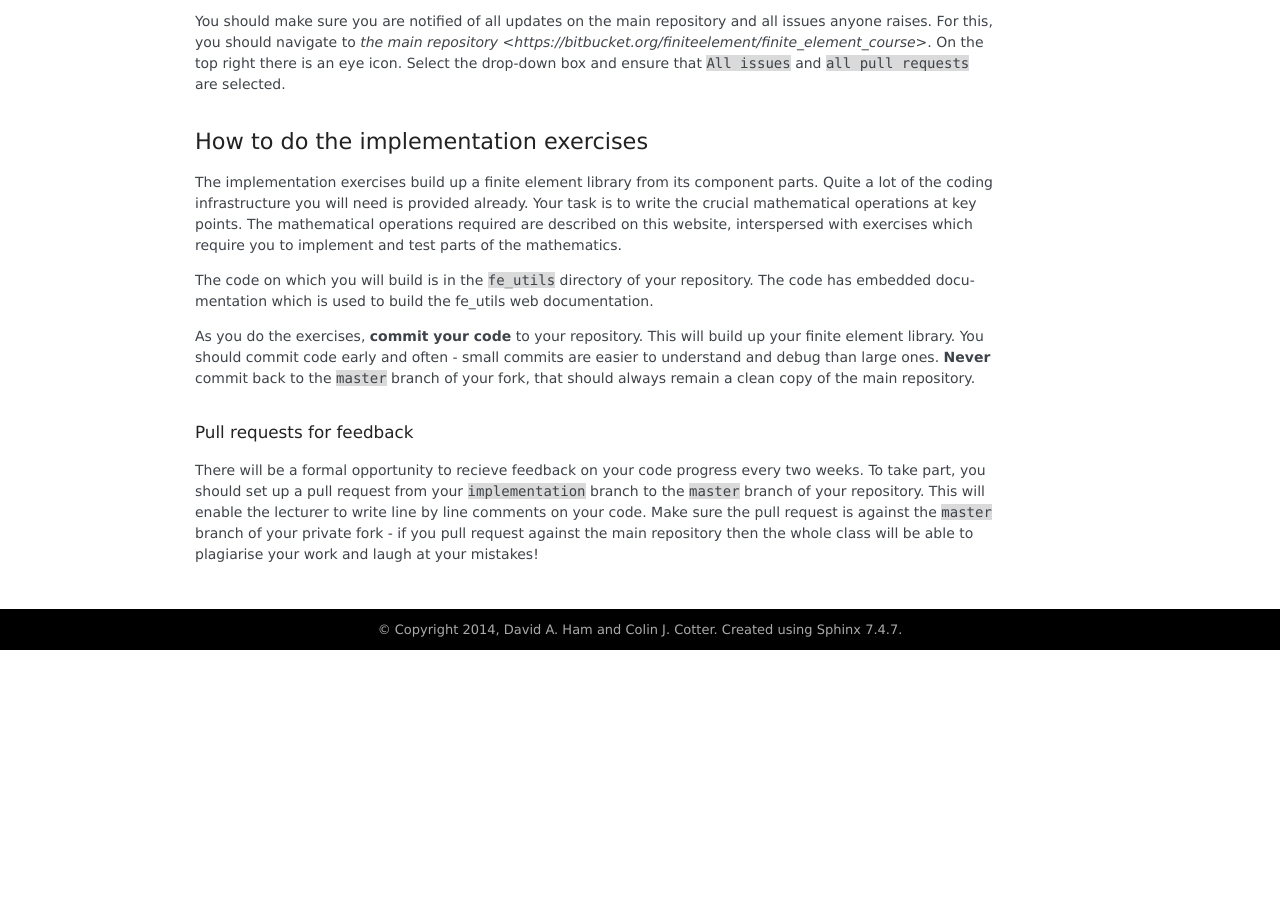
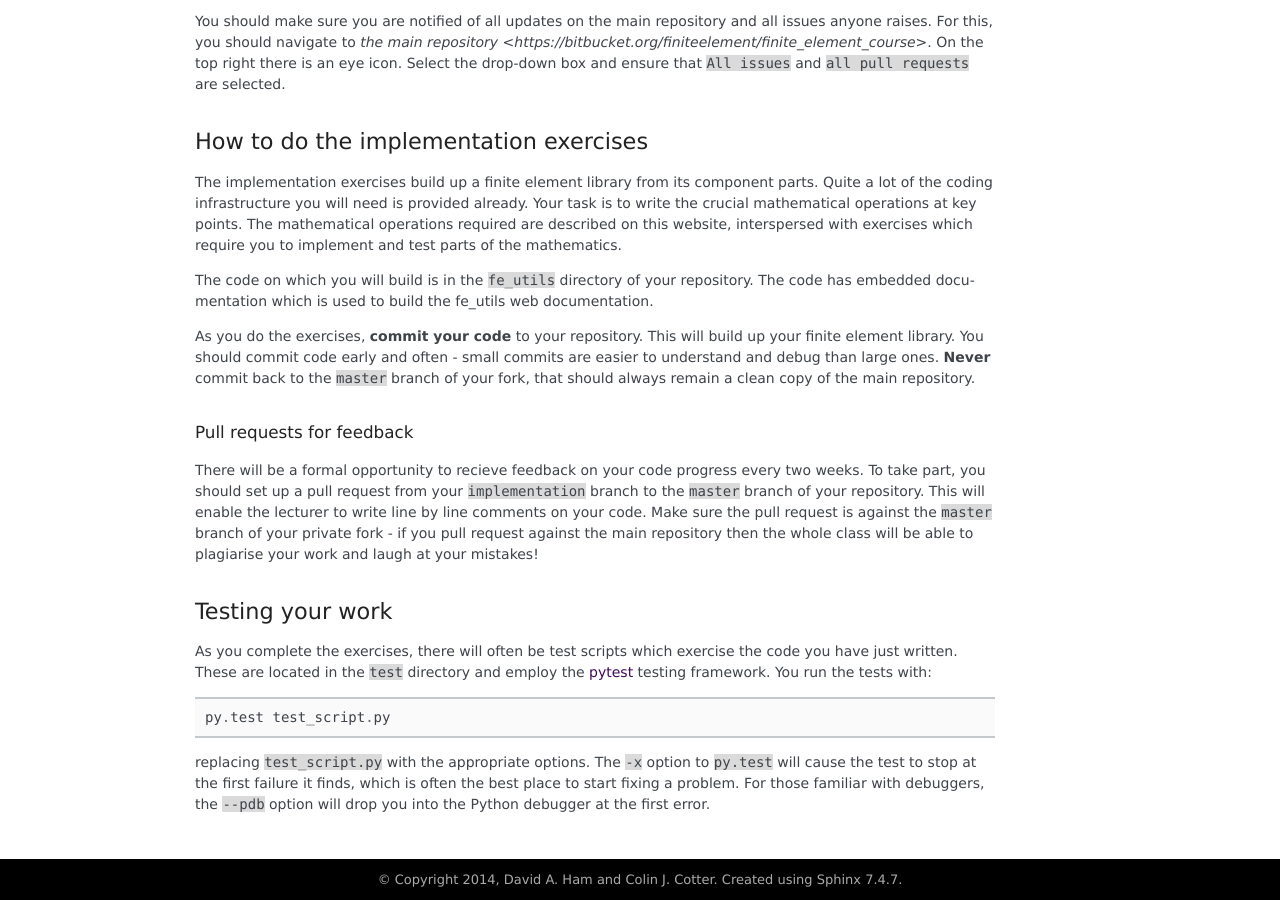
Before and after one commit to finite-element/finite-element-course, a Sphinx documentation site: the page built from doc/source/implementation.rst, in a window 1280 px wide and 900 px high, scrolled down 1564 px. Built offline with Sphinx 7.4.7, drawn with Linux system fonts in a browser that asks for light colours; before the commit the page ends 2214 px from its top, so only the background shows below that.

```diff
--- a/doc/source/implementation.rst
+++ b/doc/source/implementation.rst
@@ -116,6 +116,22 @@ line comments on your code. Make sure the pull request is against the
 the main repository then the whole class will be able to plagiarise
 your work and laugh at your mistakes!
 
+Testing your work
+-----------------
+
+As you complete the exercises, there will often be test scripts which
+exercise the code you have just written. These are located in the
+``test`` directory and employ the `pytest <http://pytest.org/>`_
+testing framework. You run the tests with::
+
+   py.test test_script.py
+
+replacing ``test_script.py`` with the appropriate options. The ``-x``
+option to ``py.test`` will cause the test to stop at the first failure
+it finds, which is often the best place to start fixing a problem. For
+those familiar with debuggers, the ``--pdb`` option will drop you into
+the Python debugger at the first error.
+
 
 .. |git-branch| image:: git-branch.svg
    :height: 20px
```
Also changed, not shown: doc/source/finite_elements.rst (+43 -8 lines).
